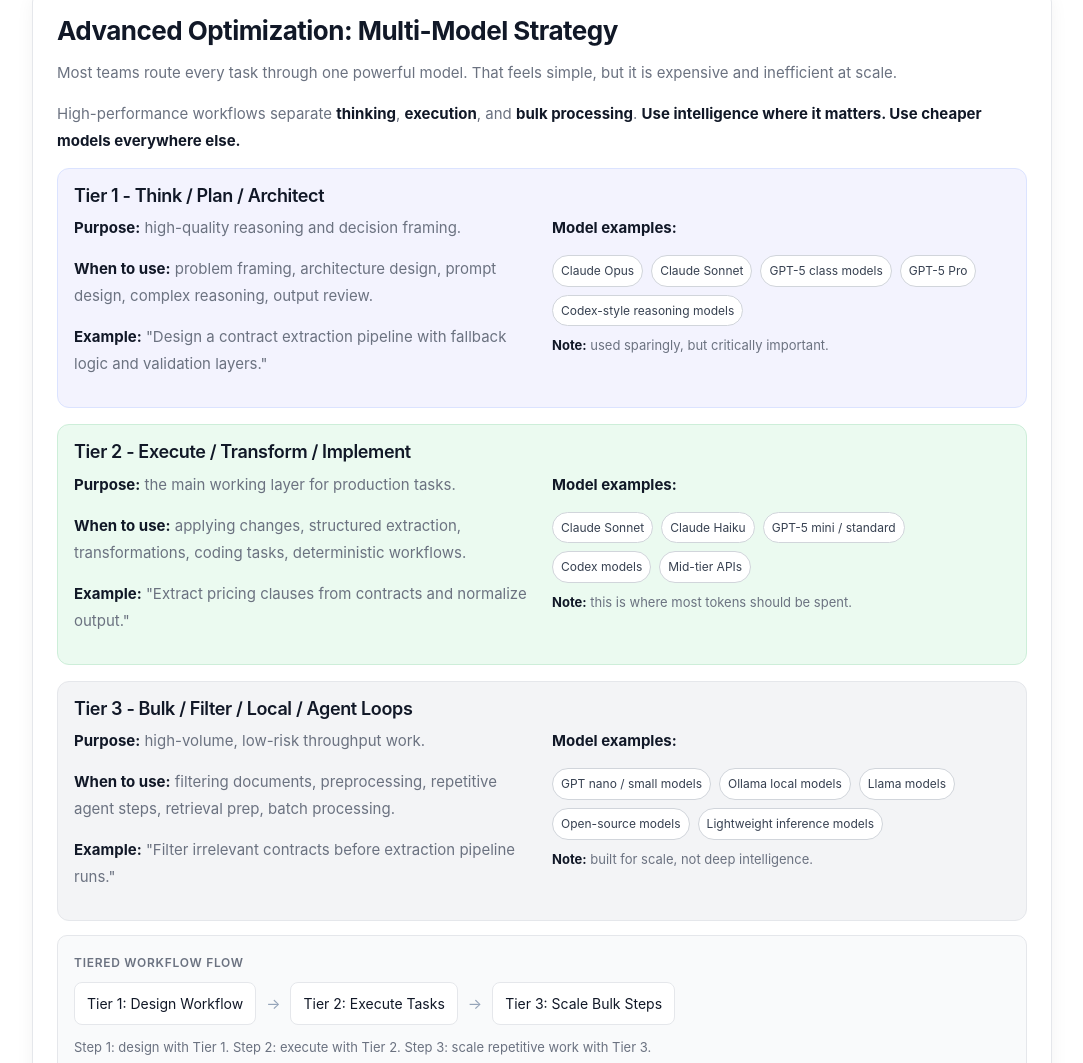
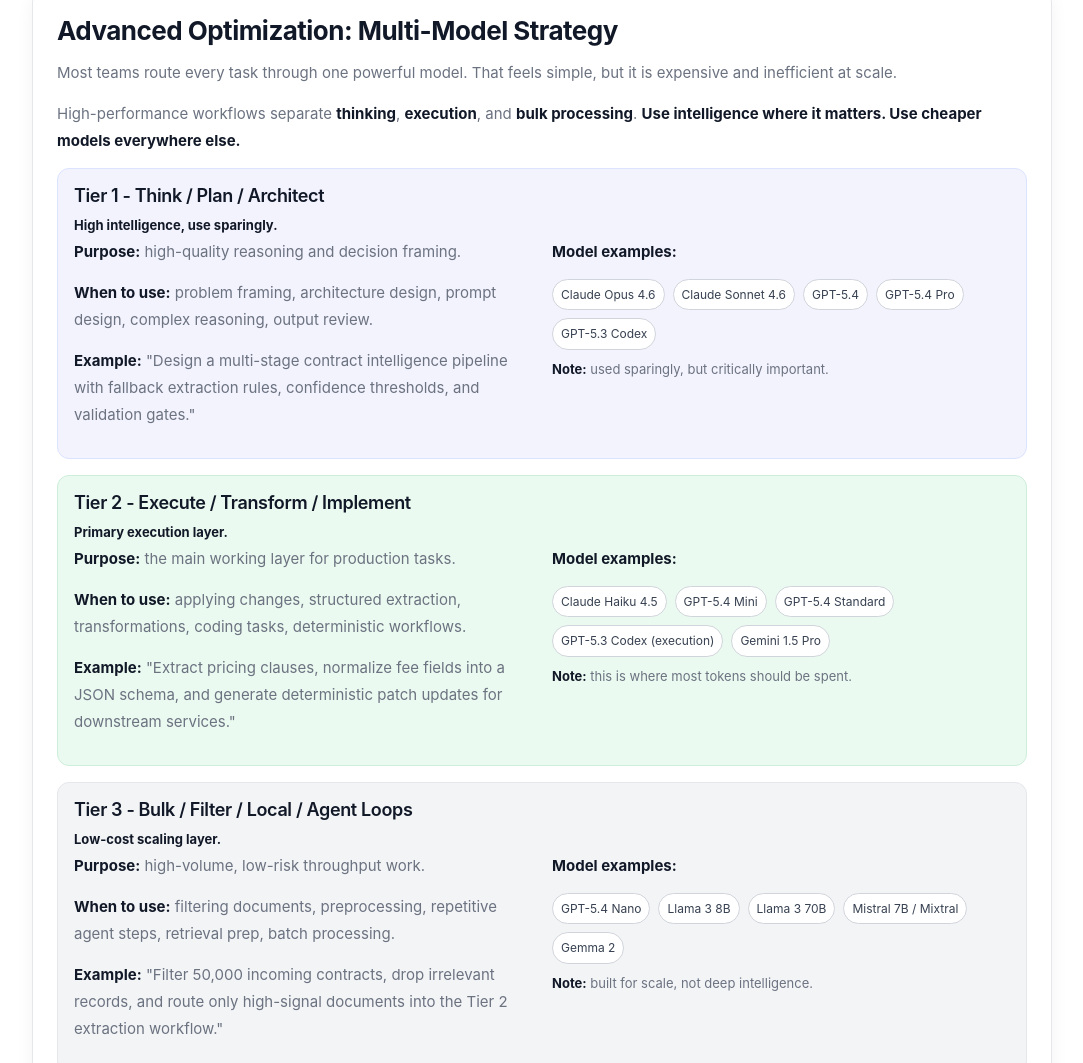
Before and after one commit to shauntoh/llm-token-optimization-playbook, a plain HTML site: page docs/index.html in a window 1280 px wide. Shown: the part 4916-5979 px from the top of the page, without its empty margins (98-1181 px from the left). Drawn offline with Linux system fonts and the light colour scheme.

Commit message:
Refine multi-model strategy tiers with specific model mapping

```diff
--- a/docs/index.html
+++ b/docs/index.html
@@ -582,20 +582,21 @@
         <div class="multi-model-wrap">
           <article class="tier-card tier-1">
             <h3>Tier 1 - Think / Plan / Architect</h3>
+            <p class="caption"><strong>High intelligence, use sparingly.</strong></p>
             <div class="tier-grid">
               <div>
                 <p><strong>Purpose:</strong> high-quality reasoning and decision framing.</p>
                 <p><strong>When to use:</strong> problem framing, architecture design, prompt design, complex reasoning, output review.</p>
-                <p><strong>Example:</strong> "Design a contract extraction pipeline with fallback logic and validation layers."</p>
+                <p><strong>Example:</strong> "Design a multi-stage contract intelligence pipeline with fallback extraction rules, confidence thresholds, and validation gates."</p>
               </div>
               <div>
                 <p><strong>Model examples:</strong></p>
                 <div class="pill-list">
-                  <span class="pill">Claude Opus</span>
-                  <span class="pill">Claude Sonnet</span>
-                  <span class="pill">GPT-5 class models</span>
-                  <span class="pill">GPT-5 Pro</span>
-                  <span class="pill">Codex-style reasoning models</span>
+                  <span class="pill">Claude Opus 4.6</span>
+                  <span class="pill">Claude Sonnet 4.6</span>
+                  <span class="pill">GPT-5.4</span>
+                  <span class="pill">GPT-5.4 Pro</span>
+                  <span class="pill">GPT-5.3 Codex</span>
                 </div>
                 <p class="caption"><strong>Note:</strong> used sparingly, but critically important.</p>
               </div>
@@ -604,20 +605,21 @@
 
           <article class="tier-card tier-2">
             <h3>Tier 2 - Execute / Transform / Implement</h3>
+            <p class="caption"><strong>Primary execution layer.</strong></p>
             <div class="tier-grid">
               <div>
                 <p><strong>Purpose:</strong> the main working layer for production tasks.</p>
                 <p><strong>When to use:</strong> applying changes, structured extraction, transformations, coding tasks, deterministic workflows.</p>
-                <p><strong>Example:</strong> "Extract pricing clauses from contracts and normalize output."</p>
+                <p><strong>Example:</strong> "Extract pricing clauses, normalize fee fields into a JSON schema, and generate deterministic patch updates for downstream services."</p>
               </div>
               <div>
                 <p><strong>Model examples:</strong></p>
                 <div class="pill-list">
-                  <span class="pill">Claude Sonnet</span>
-                  <span class="pill">Claude Haiku</span>
-                  <span class="pill">GPT-5 mini / standard</span>
-                  <span class="pill">Codex models</span>
-                  <span class="pill">Mid-tier APIs</span>
+                  <span class="pill">Claude Haiku 4.5</span>
+                  <span class="pill">GPT-5.4 Mini</span>
+                  <span class="pill">GPT-5.4 Standard</span>
+                  <span class="pill">GPT-5.3 Codex (execution)</span>
+                  <span class="pill">Gemini 1.5 Pro</span>
                 </div>
                 <p class="caption"><strong>Note:</strong> this is where most tokens should be spent.</p>
               </div>
@@ -626,20 +628,21 @@
 
           <article class="tier-card tier-3">
             <h3>Tier 3 - Bulk / Filter / Local / Agent Loops</h3>
+            <p class="caption"><strong>Low-cost scaling layer.</strong></p>
             <div class="tier-grid">
               <div>
                 <p><strong>Purpose:</strong> high-volume, low-risk throughput work.</p>
                 <p><strong>When to use:</strong> filtering documents, preprocessing, repetitive agent steps, retrieval prep, batch processing.</p>
-                <p><strong>Example:</strong> "Filter irrelevant contracts before extraction pipeline runs."</p>
+                <p><strong>Example:</strong> "Filter 50,000 incoming contracts, drop irrelevant records, and route only high-signal documents into the Tier 2 extraction workflow."</p>
               </div>
               <div>
                 <p><strong>Model examples:</strong></p>
                 <div class="pill-list">
-                  <span class="pill">GPT nano / small models</span>
-                  <span class="pill">Ollama local models</span>
-                  <span class="pill">Llama models</span>
-                  <span class="pill">Open-source models</span>
-                  <span class="pill">Lightweight inference models</span>
+                  <span class="pill">GPT-5.4 Nano</span>
+                  <span class="pill">Llama 3 8B</span>
+                  <span class="pill">Llama 3 70B</span>
+                  <span class="pill">Mistral 7B / Mixtral</span>
+                  <span class="pill">Gemma 2</span>
                 </div>
                 <p class="caption"><strong>Note:</strong> built for scale, not deep intelligence.</p>
               </div>
```
